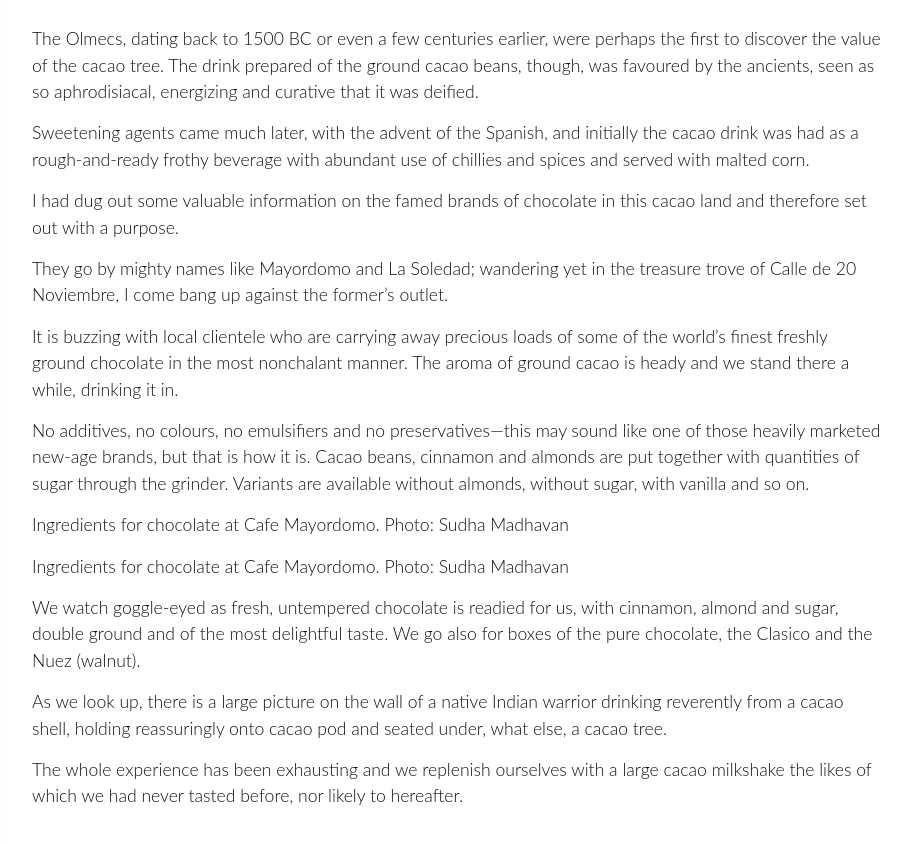
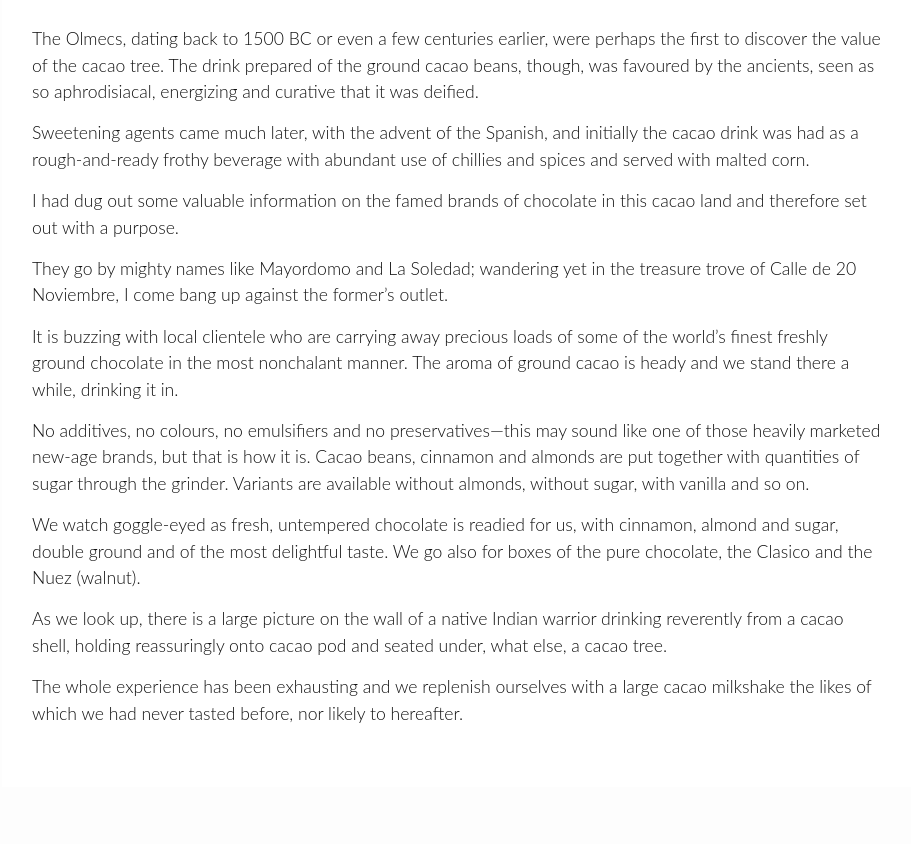
Before and after one commit to vasudhamadhavan/sudha, a Jekyll site: the page built from _posts/2016-12-17-of-clay-pots.markdown, in a window 1280 px wide and 900 px high, scrolled down 4851 px. Shown: the top 844 px of the window, without its empty margins (182-1093 px from the left). Built offline with Jekyll 4.4.1, drawn with Linux system fonts in a browser that asks for light colours; some web fonts are replaced; after the commit the page ends 5668 px from its top, so only the background shows below that.

Commit message:
Remove photo tags

```diff
--- a/_posts/2016-12-17-of-clay-pots.markdown
+++ b/_posts/2016-12-17-of-clay-pots.markdown
@@ -116,10 +116,6 @@ It is buzzing with local clientele who are carrying away precious loads of some
 
 No additives, no colours, no emulsifiers and no preservatives—this may sound like one of those heavily marketed new-age brands, but that is how it is. Cacao beans, cinnamon and almonds are put together with quantities of sugar through the grinder. Variants are available without almonds, without sugar, with vanilla and so on.
 
-Ingredients for chocolate at Cafe Mayordomo. Photo: Sudha Madhavan
-
-Ingredients for chocolate at Cafe Mayordomo. Photo: Sudha Madhavan
-
 We watch goggle-eyed as fresh, untempered chocolate is readied for us, with cinnamon, almond and sugar, double ground and of the most delightful taste. We go also for boxes of the pure chocolate, the Clasico and the Nuez (walnut).
 
 As we look up, there is a large picture on the wall of a native Indian warrior drinking reverently from a cacao shell, holding reassuringly onto cacao pod and seated under, what else, a cacao tree.
```
